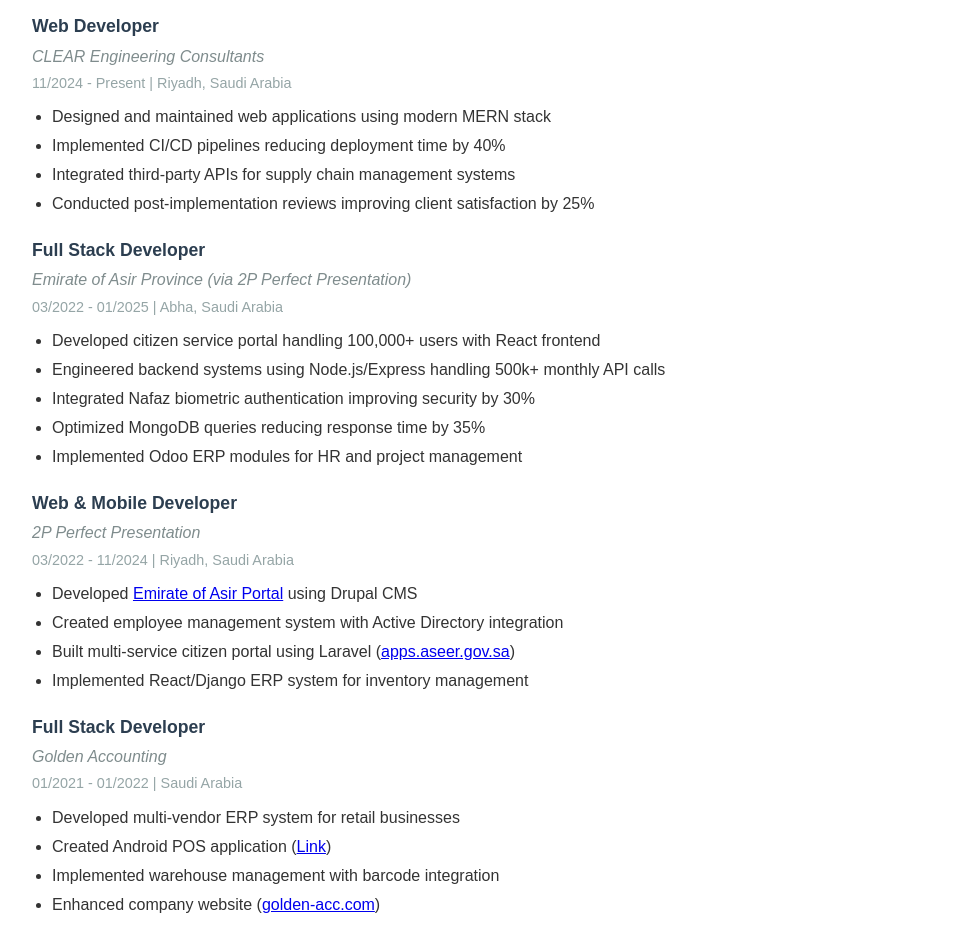
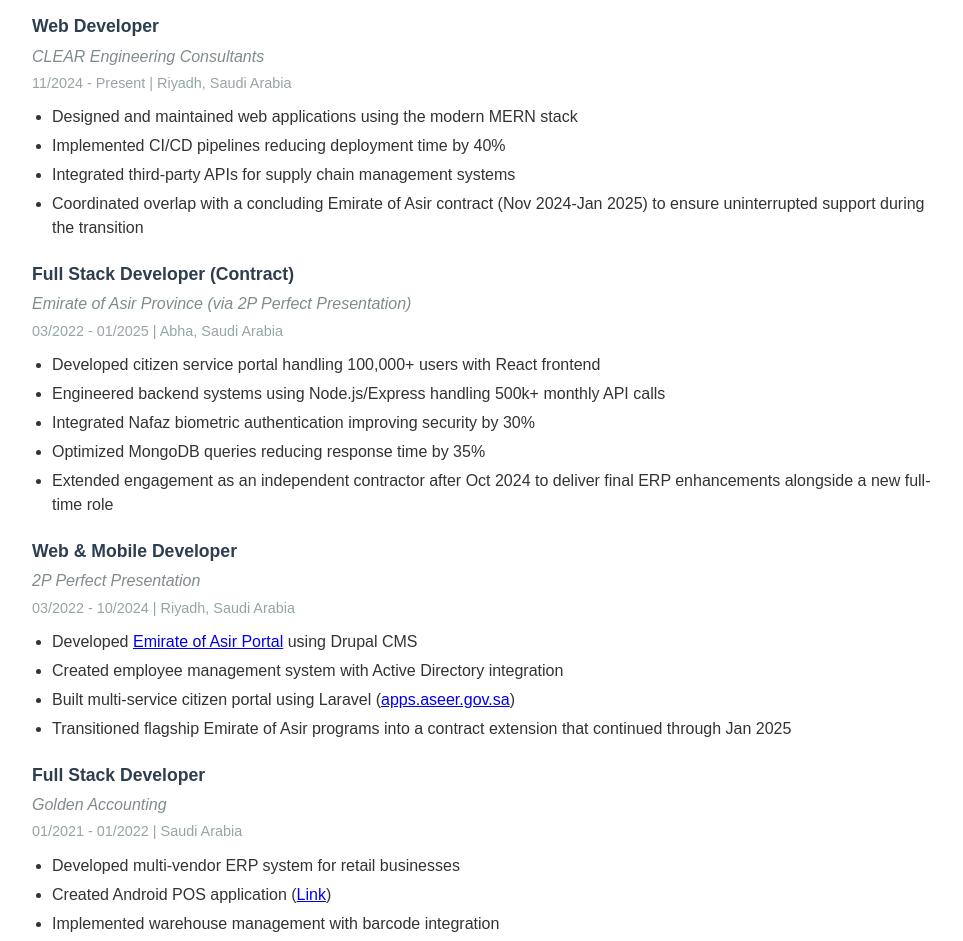
Before and after one commit to coldworld22/my-cv, a plain HTML site: page index.html in a window 1280 px wide. Shown: the part 2001-2942 px from the top of the page, without its empty margins (158-1121 px from the left). Drawn offline with Linux system fonts and the light colour scheme; a script that the page names is missing.

Commit message:
Clarify late-2024 engagements in experience timeline

```diff
--- a/index.html
+++ b/index.html
@@ -264,16 +264,16 @@
             <div class="company">CLEAR Engineering Consultants</div>
             <div class="date">11/2024 - Present | Riyadh, Saudi Arabia</div>
             <ul>
-                <li>Designed and maintained web applications using modern MERN stack</li>
+                <li>Designed and maintained web applications using the modern MERN stack</li>
                 <li>Implemented CI/CD pipelines reducing deployment time by 40%</li>
                 <li>Integrated third-party APIs for supply chain management systems</li>
-                <li>Conducted post-implementation reviews improving client satisfaction by 25%</li>
+                <li>Coordinated overlap with a concluding Emirate of Asir contract (Nov 2024-Jan 2025) to ensure uninterrupted support during the transition</li>
             </ul>
         </div>
 
         <!-- Emirate of Asir -->
         <div class="experience-item">
-            <div class="job-title">Full Stack Developer</div>
+            <div class="job-title">Full Stack Developer (Contract)</div>
             <div class="company">Emirate of Asir Province (via 2P Perfect Presentation)</div>
             <div class="date">03/2022 - 01/2025 | Abha, Saudi Arabia</div>
             <ul>
@@ -281,7 +281,7 @@
                 <li>Engineered backend systems using Node.js/Express handling 500k+ monthly API calls</li>
                 <li>Integrated Nafaz biometric authentication improving security by 30%</li>
                 <li>Optimized MongoDB queries reducing response time by 35%</li>
-                <li>Implemented Odoo ERP modules for HR and project management</li>
+                <li>Extended engagement as an independent contractor after Oct 2024 to deliver final ERP enhancements alongside a new full-time role</li>
             </ul>
         </div>
 
@@ -289,12 +289,12 @@
         <div class="experience-item">
             <div class="job-title">Web & Mobile Developer</div>
             <div class="company">2P Perfect Presentation</div>
-            <div class="date">03/2022 - 11/2024 | Riyadh, Saudi Arabia</div>
+            <div class="date">03/2022 - 10/2024 | Riyadh, Saudi Arabia</div>
             <ul>
                 <li>Developed <a href="https://portal.aseer.gov.sa/">Emirate of Asir Portal</a> using Drupal CMS</li>
                 <li>Created employee management system with Active Directory integration</li>
                 <li>Built multi-service citizen portal using Laravel (<a href="https://apps.aseer.gov.sa/">apps.aseer.gov.sa</a>)</li>
-                <li>Implemented React/Django ERP system for inventory management</li>
+                <li>Transitioned flagship Emirate of Asir programs into a contract extension that continued through Jan 2025</li>
             </ul>
         </div>
 
```
Also changed, not shown: index_2.html (+5 -5 lines).
